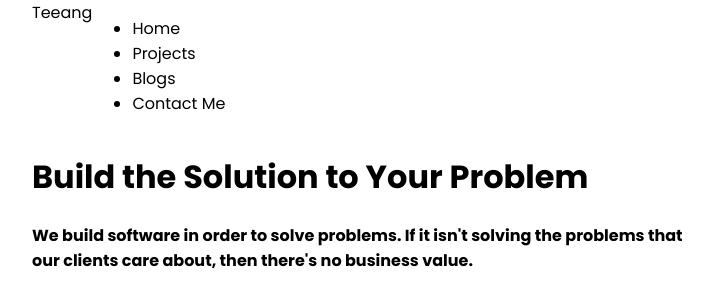
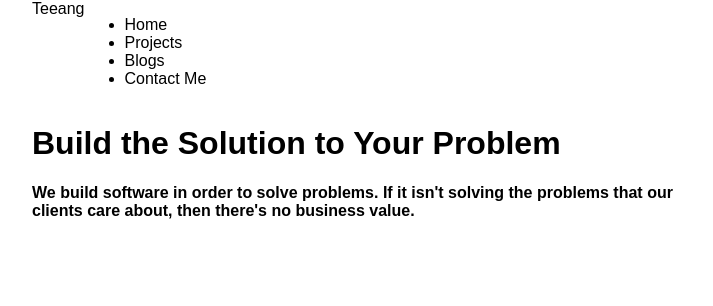
Before and after one commit to davidtaing/portfolio, a Next.js app: page / in a window 1280 px wide. Shown: the top 306 px of the page, without its empty margins (98-811 px from the left). Built offline with nearby package versions, Linux system fonts and the light colour scheme.

Commit message:
style: Change Font to Montserrat

```diff
--- a/src/styles/globals.css
+++ b/src/styles/globals.css
@@ -10,7 +10,7 @@ html,
 body {
   padding: 0;
   margin: 0;
-  font-family: Poppins, sans-serif;
+  font-family: Montserrat, sans-serif;
   scroll-behavior: smooth;
   min-height: 100vh;
 }
```
